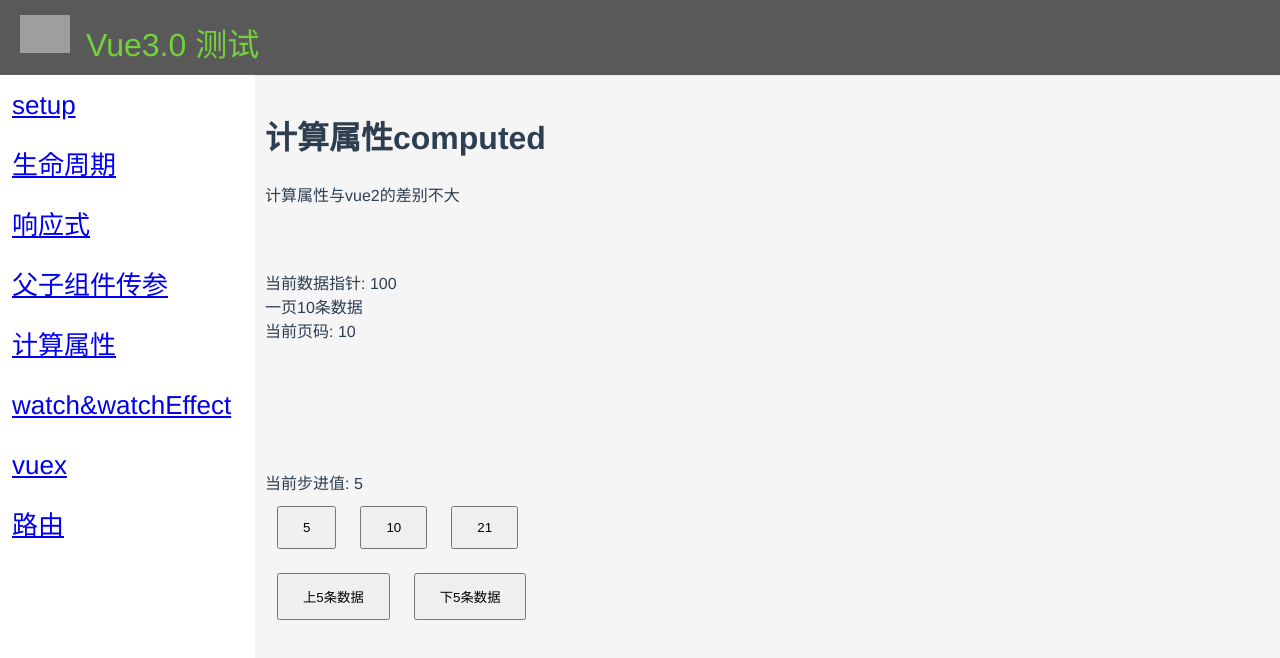
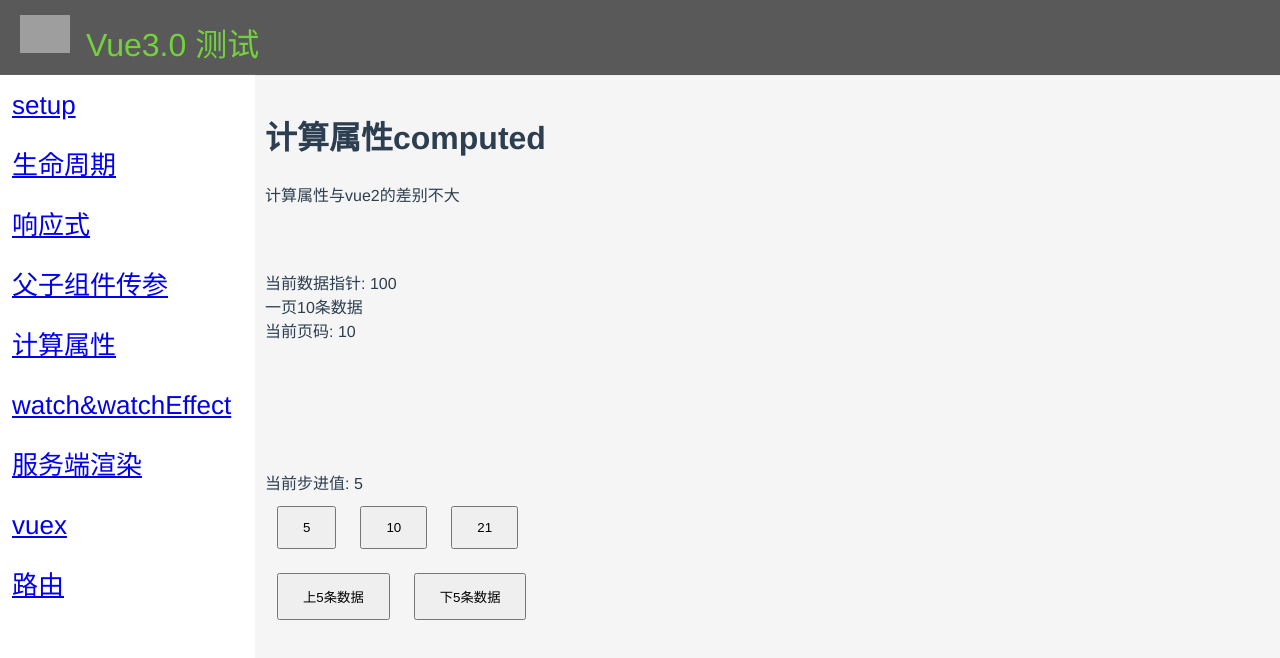
Before and after one commit to yeyaolong/vue-next-test, a Vue app: page /#/computed in a window 1280 px wide. Shown: the top 658 px of the page. Built offline with nearby package versions, Linux system fonts and the light colour scheme; grey boxes are pictures that could not be loaded.

Commit message:
computed

```diff
--- a/src/components/menuList.vue
+++ b/src/components/menuList.vue
@@ -48,16 +48,20 @@ export default {
                     url: '/watch&watchEffect',
                     id: 'watch&watchEffect'
                 },
-
+                {
+                    name: '服务端渲染',
+                    url: '/ssr',
+                    id: 'ssr'
+                },
                 {
                     name: 'vuex',
                     url: '/vuex',
-                    id: '/vuex'
+                    id: 'vuex'
                 },
                 {
                     name: '路由',
                     url: '/vue-router',
-                    id: '/vue-router'
+                    id: 'vue-router'
                 },
             ]
         })
--- a/src/components/testProp.vue
+++ b/src/components/testProp.vue
@@ -31,7 +31,7 @@ export default {
     },
     setup(props, {emit, attrs, slots}) {
         // console.log('props 不可以当作reactive使用！！！,因为reactive可以用扩展运算符展开，而props不行', props, ...props);
-
+        console.log('从父组件传来的其它参数：attrs', attrs)
         const addAge = () => {
             emit('addAge', {currentAge: props.propA.age});
         }
--- a/src/views/computed.vue
+++ b/src/views/computed.vue
@@ -50,7 +50,6 @@ export default {
 
         let currentPage = computed(() => {
             let p = parseInt(page.offset / page.size) + (page.offset % page.size > 0 ? 1 : 0);
-            // console.log('p', p);
             return p;
         })
 
```
Also changed, not shown: src/views/monitor.vue (added, +28 -0 lines).
